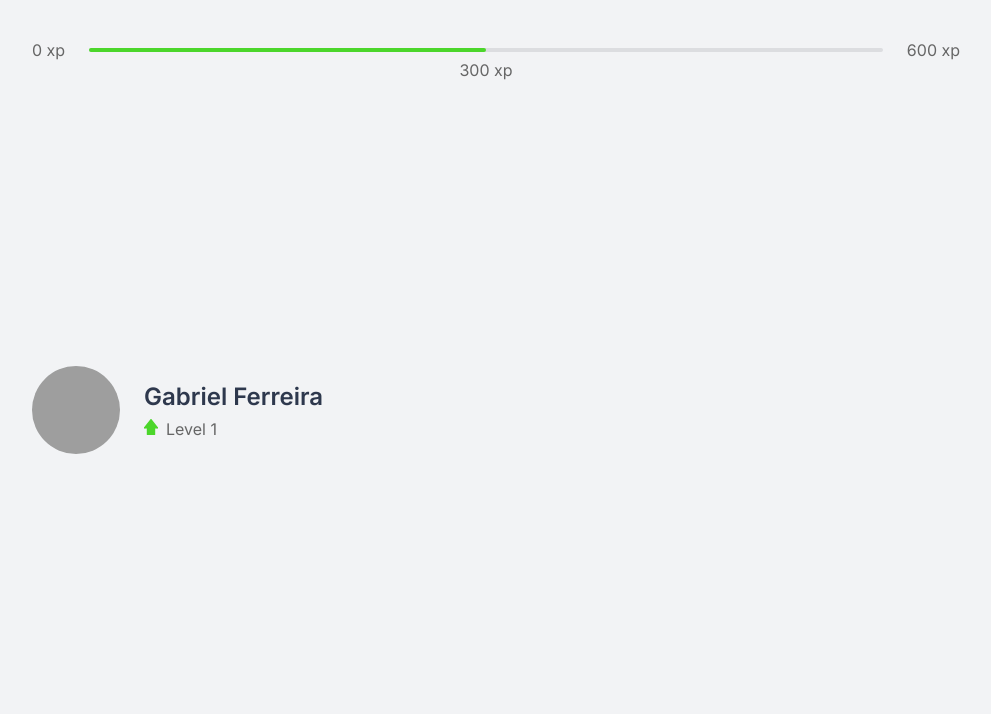
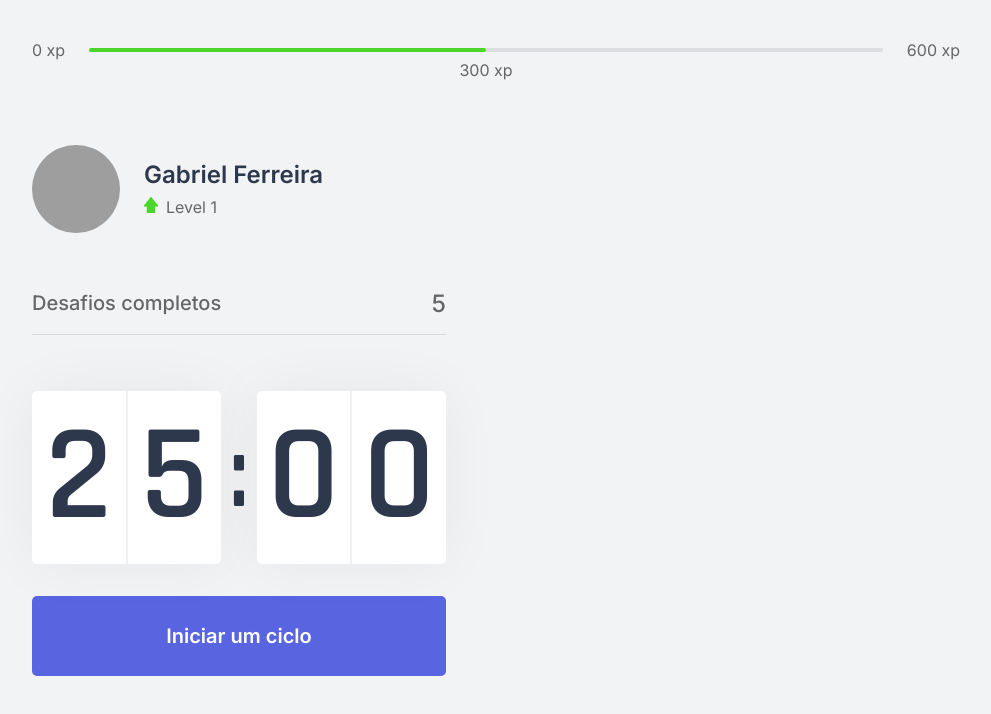
Before and after one commit to gabrielitba/Moveit, a Next.js app: page / in a window 1280 px wide. Shown: the top 714 px of the page, without its empty margins (144-1135 px from the left). Built offline with nearby package versions, Linux system fonts and the light colour scheme; grey boxes are pictures that could not be loaded.

Commit message:
feat: criando componente Countdown e CompletedCha

```diff
--- a/package.json
+++ b/package.json
@@ -33,6 +33,7 @@
     "@types/styled-components": "^5.1.7",
     "@typescript-eslint/eslint-plugin": "^4.15.2",
     "@typescript-eslint/parser": "^4.15.2",
+    "babel-loader": "^8.2.2",
     "babel-plugin-styled-components": "^1.12.0",
     "eslint": "^7.20.0",
     "eslint-config-prettier": "^8.0.0",
--- /dev/null
+++ b/src/components/CompletedChallenges/index.tsx
@@ -0,0 +1,14 @@
+import React from 'react';
+
+import * as S from './styles';
+
+const CompletedChallenges = () => {
+  return (
+    <S.Container>
+      <span>Desafios completos</span>
+      <span>5</span>
+    </S.Container>
+  );
+};
+
+export default CompletedChallenges;
--- /dev/null
+++ b/src/components/CompletedChallenges/styles.ts
@@ -0,0 +1,19 @@
+import styled from 'styled-components';
+
+export const Container = styled.div`
+  display: flex;
+  align-items: center;
+  justify-content: space-between;
+  margin: 3.5rem 0;
+  padding-bottom: 1rem;
+  border-bottom: 1px solid #d7d8da;
+  font-weight: 500;
+
+  span:first-child {
+    font-size: 1.25rem;
+  }
+
+  span:last-child {
+    font-size: 1.5rem;
+  }
+`;
--- /dev/null
+++ b/src/components/Countdown/index.tsx
@@ -0,0 +1,46 @@
+import { useState, useEffect } from 'react';
+import * as S from './styles';
+
+const Countdown = () => {
+  const [time, setTime] = useState(25 * 60);
+  const [active, setActive] = useState(false);
+
+  const minutes = Math.floor(time / 60);
+  const seconds = time % 60;
+
+  const [minuteLeft, minuteRight] = String(minutes).padStart(2, '0').split('');
+  const [secondLeft, secondRight] = String(seconds).padStart(2, '0').split('');
+
+  function startCountdown() {
+    setActive(true);
+  }
+
+  useEffect(() => {
+    if (active && time > 0) {
+      setTimeout(() => {
+        setTime(time - 1);
+      }, 1000);
+    }
+  }, [active, time]);
+
+  return (
+    <S.Container>
+      <div>
+        <div>
+          <span>{minuteLeft}</span>
+          <span>{minuteRight}</span>
+        </div>
+        <span>:</span>
+        <div>
+          <span>{secondLeft}</span>
+          <span>{secondRight}</span>
+        </div>
+      </div>
+      <button type="button" onClick={startCountdown}>
+        Iniciar um ciclo
+      </button>
+    </S.Container>
+  );
+};
+
+export default Countdown;
--- /dev/null
+++ b/src/components/Countdown/styles.ts
@@ -0,0 +1,59 @@
+import styled from 'styled-components';
+
+export const Container = styled.div`
+  > div {
+    display: flex;
+    align-items: center;
+    font-family: Rajdhani;
+    font-weight: 600;
+    color: var(--title);
+    > div {
+      flex: 1;
+      display: flex;
+      align-items: center;
+      justify-content: space-evenly;
+      background: var(--white);
+      box-shadow: 0 0 60px rgba(0, 0, 0, 0.05);
+      border-radius: 5px;
+      font-size: 8.5rem;
+      text-align: center;
+
+      span {
+        flex: 1;
+      }
+
+      span:first-child {
+        border-right: 1px solid #f0f1f3;
+      }
+
+      span:last-child {
+        border-left: 1px solid #f0f1f3;
+      }
+    }
+
+    > span {
+      font-size: 6.25rem;
+      margin: 0 0.5rem;
+    }
+  }
+
+  > button {
+    width: 100%;
+    height: 5rem;
+    margin-top: 2rem;
+    display: flex;
+    align-items: center;
+    justify-content: center;
+    border: 0;
+    border-radius: 5px;
+    background: var(--blue);
+    color: var(--white);
+    font-size: 1.25rem;
+    font-weight: 600;
+    transition: background-color 0.2s;
+
+    &:hover {
+      background: var(--blue-dark);
+    }
+  }
+`;
--- a/src/pages/_document.tsx
+++ b/src/pages/_document.tsx
@@ -37,6 +37,8 @@
     return (
       <Html>
         <Head>
+          <link rel="shortcut icon" href="favicon.png" type="image/png" />
+
           <link rel="preconnect" href="https://fonts.gstatic.com" />
           <link
             href="https://fonts.googleapis.com/css2?family=Inter:wght@400;500;600&family=Rajdhani:wght@600&display=swap"
--- a/src/pages/index.tsx
+++ b/src/pages/index.tsx
@@ -1,3 +1,7 @@
+import Head from 'next/head';
+
+import CompletedChallenges from '../components/CompletedChallenges';
+import Countdown from '../components/Countdown';
 import ExperienceBar from '../components/ExperienceBar';
 import Profile from '../components/Profile';
 
@@ -6,10 +10,16 @@
 const Home = () => {
   return (
     <S.Container>
+      <Head>
+        <title>Início | move.it</title>
+      </Head>
       <ExperienceBar />
       <section>
-        <Profile />
-        <div></div>
+        <div>
+          <Profile />
+          <CompletedChallenges />
+          <Countdown />
+        </div>
       </section>
     </S.Container>
   );
```
Also changed, not shown: .babelrc, 1 other file (tests, documents, lock files or other folders).
